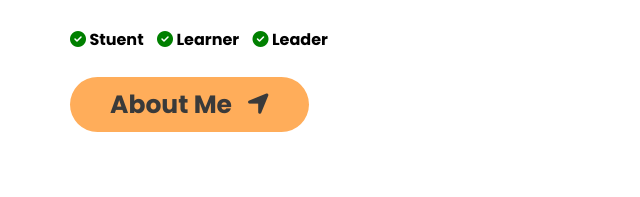
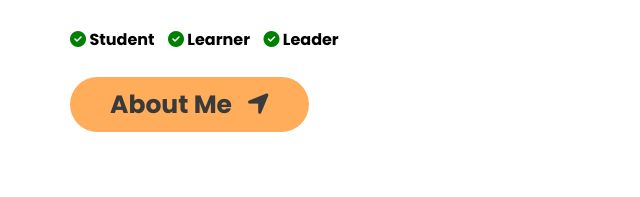
Before and after one commit to sabbirarif/portfolio-sabbir, a plain HTML site: page index.html in a window 1280 px wide. Shown: the part 330-527 px from the top of the page, 0-640 px from the left. Drawn offline with Linux system fonts and the light colour scheme.

Commit message:
changing the file

```diff
--- a/index.html
+++ b/index.html
@@ -45,7 +45,7 @@
                 </h1>
                 <p class="para-description">
                     <i style="color: green;" class="fa-solid fa-circle-check"></i>
-                    Stuent
+                    Student
                     <i style="color: green; padding-left: 10px;" class="fa-solid fa-circle-check"></i>
                     Learner
                     <i style="color: green; padding-left: 10px;" class="fa-solid fa-circle-check"></i>
```
